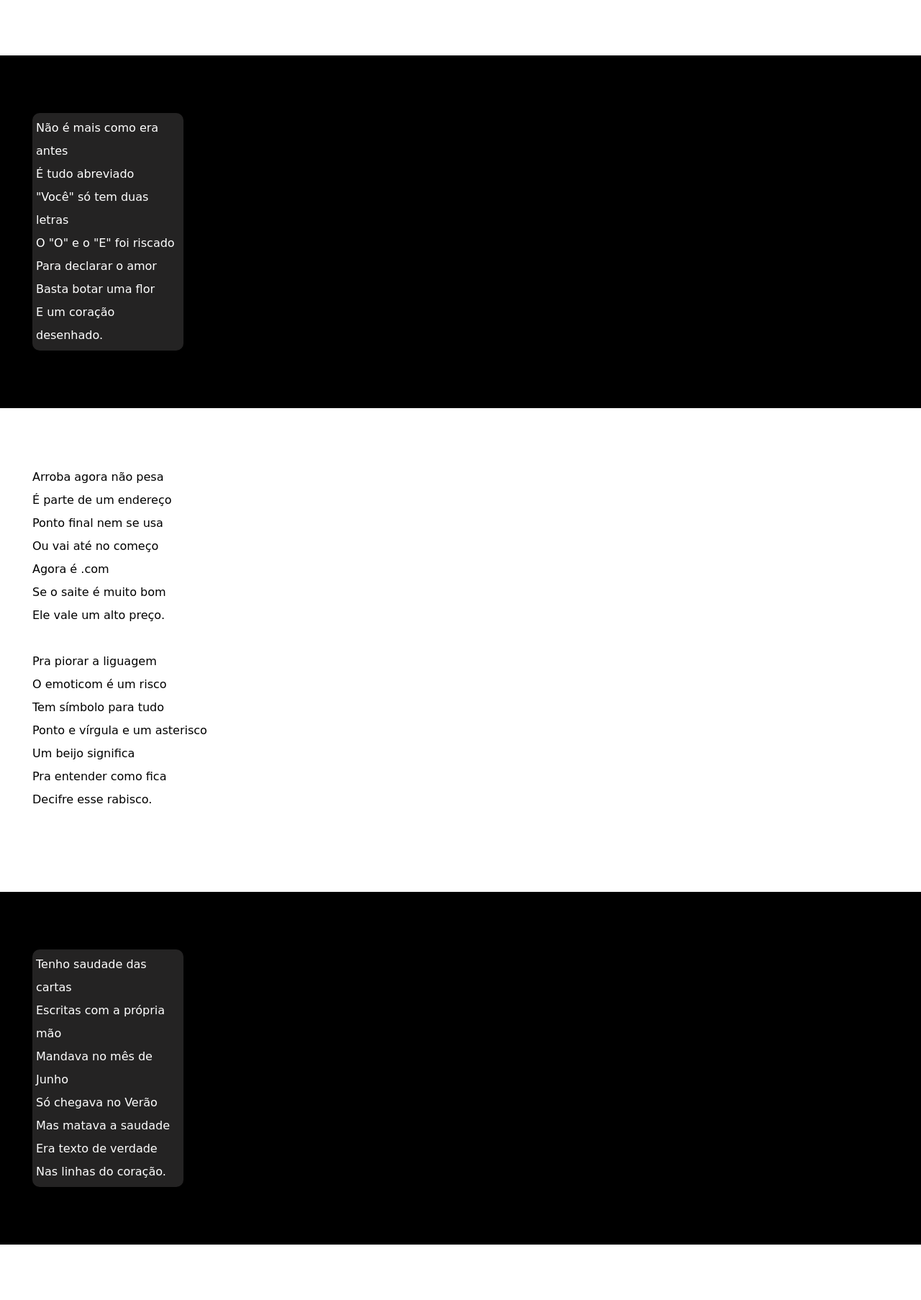
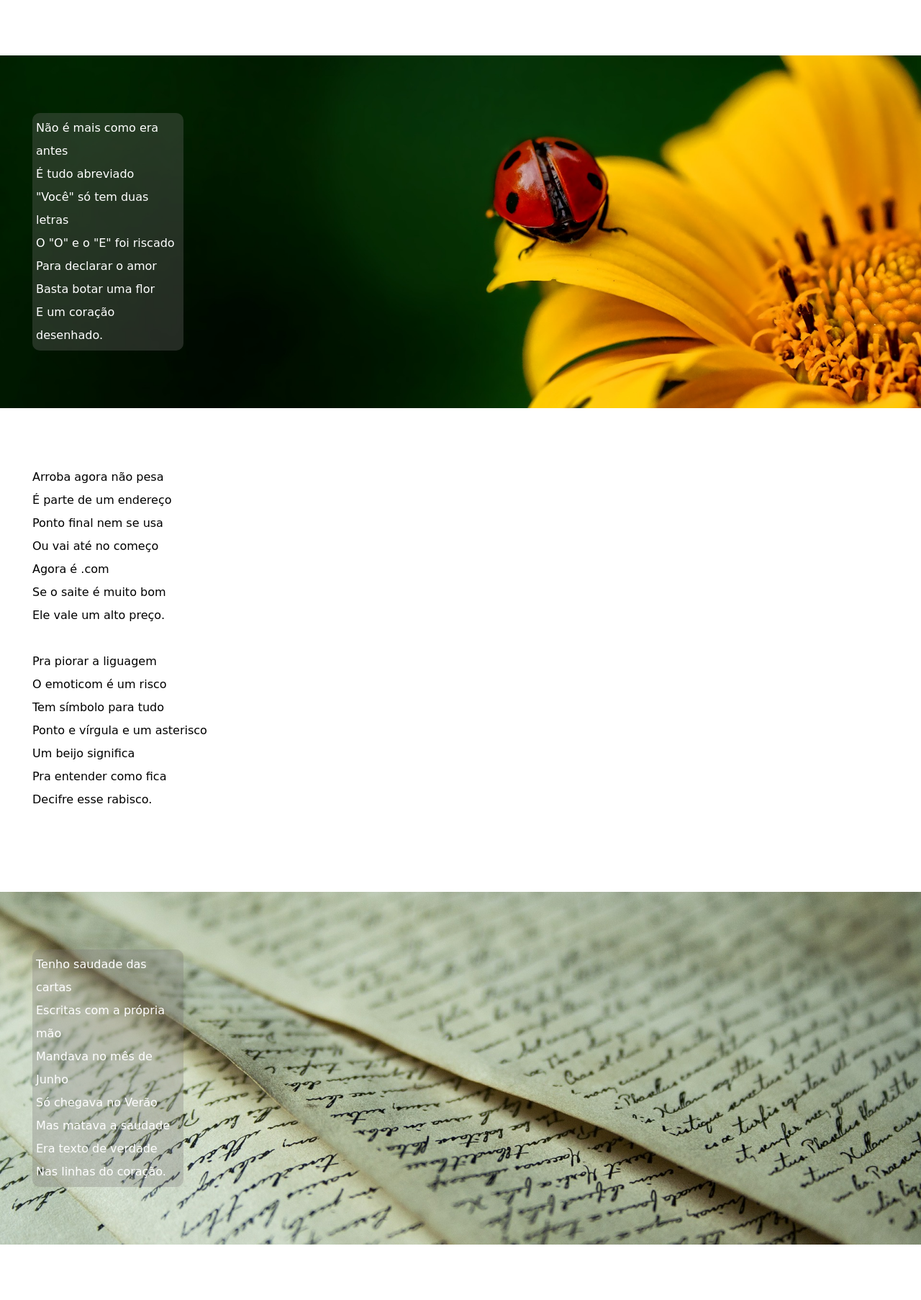
Before and after one commit to devanaclaramota/tela.login, a plain HTML site: page index.html in a window 1280 px wide. Shown: the part 579-2385 px from the top of the page at 72% size. Drawn offline with Linux system fonts and the light colour scheme.

Commit message:
commit-img

```diff
--- a/style.css
+++ b/style.css
@@ -77,14 +77,14 @@
 p{
     padding-bottom:2em  ;
 }
-div#img01{ background-image: url('pacote-d012/imagens/background001.jpg');
+div#img01{ background-image: url('imagens/background001.jpg');
     background-position: right center;
     background-size: cover;
     background-attachment: fixed;
 
 }
 div#img02{
-    background-image: url('pacote-d012/imagens/background002.jpg');
+    background-image: url('imagens/background002.jpg');
     background-position: right center;
     background-size: cover;
     background-attachment: fixed;
```
